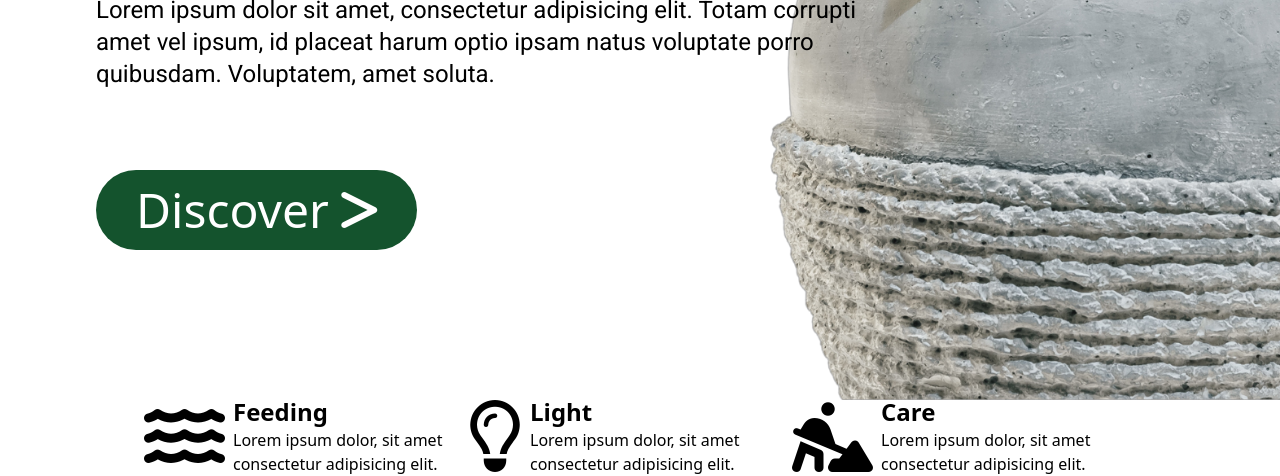
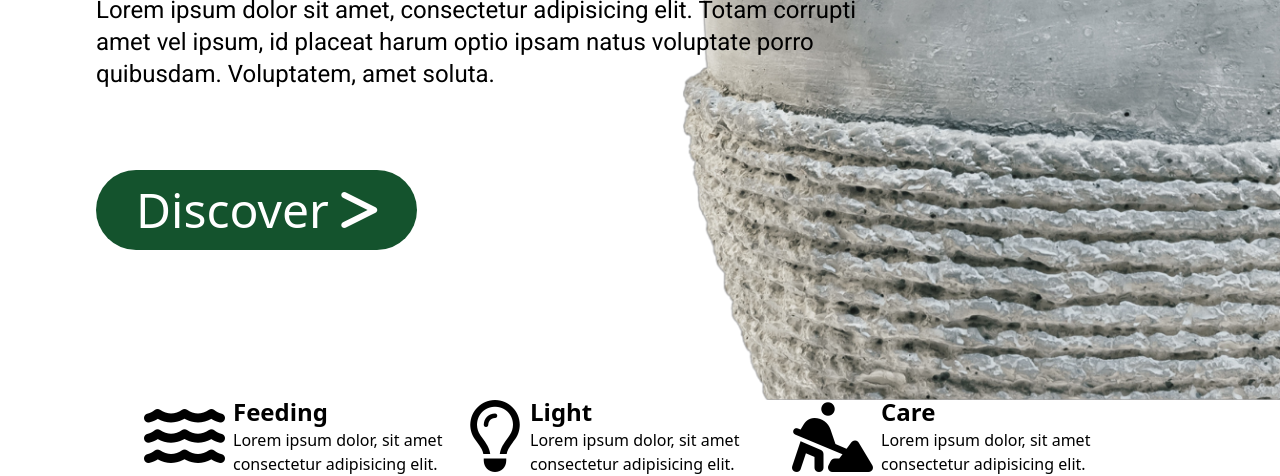
Before and after one commit to shon-developer/plant-homepage, a plain HTML site: page index.html in a window 1280 px wide. Shown: the part 400-876 px from the top of the page. Drawn offline with nearby package versions, Linux system fonts and the light colour scheme.

Commit message:
final commit

```diff
--- a/index.html
+++ b/index.html
@@ -56,7 +56,7 @@
       <img
         src="./photos/6_folwer_cut.png"
         alt=""
-        class="absolute bottom-0 right-0 z-[-1] max-w-[40%] mx-auto 2xl:max-w-[600px]"
+        class="absolute bottom-0 right-0 z-[-1] max-w-[60%] mx-auto xl:max-w-[600px]"
       />
       <nav class="flex justify-between items-center h-24 px-10 xl:px-36">
         <img src="./photos/Logo.svg" alt="" />
```
